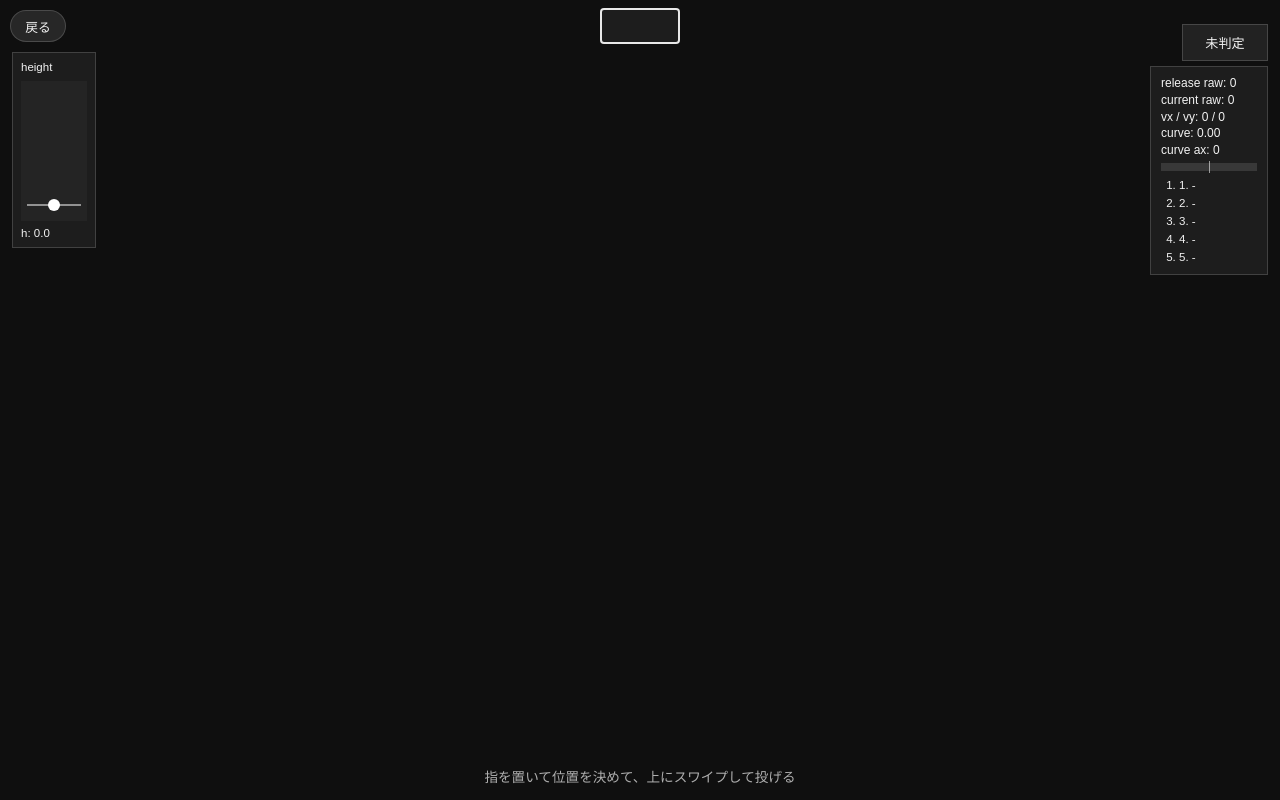
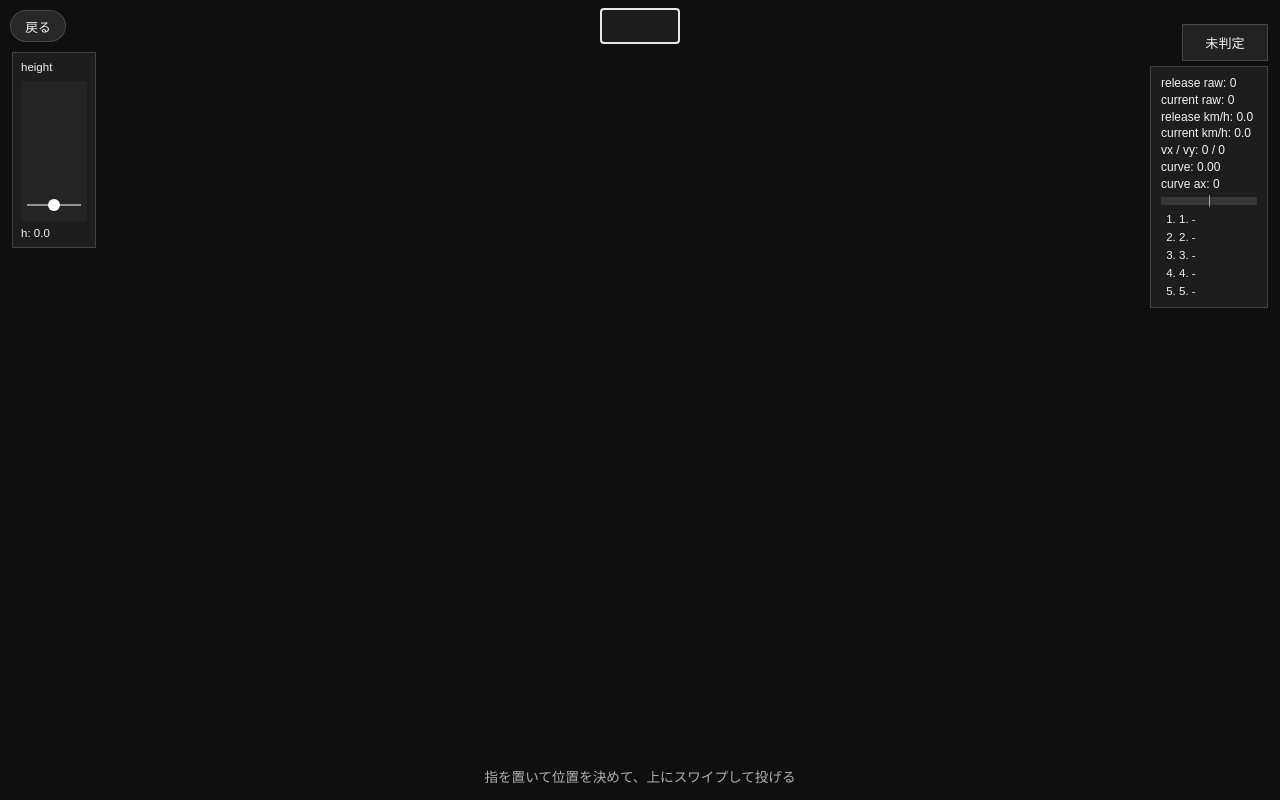
Before and after one commit to tomosud/baseBall, a plain HTML site: page index.html in a window 1280 px wide. Both pictures are taken after a click on the button "投球プロト". Drawn offline with Linux system fonts and the light colour scheme.

Commit message:
Add km/h debug and halve curve acceleration
Expose release/current speeds in km/h in the debug panel by adding two new DOM elements and element refs, and populate them in updateDebug using the (speed / 2500 * 100) conversion. Also reduce physics.curveMaxAcceleration from 1300 to 650 to soften curve acceleration. Changes in index.html and app.js.

```diff
--- a/app.js
+++ b/app.js
@@ -40,6 +40,8 @@ const elements = {
   pitchCall: document.getElementById("pitchCall"),
   debugReleaseSpeed: document.getElementById("debugReleaseSpeed"),
   debugCurrentSpeed: document.getElementById("debugCurrentSpeed"),
+  debugReleaseKmh: document.getElementById("debugReleaseKmh"),
+  debugCurrentKmh: document.getElementById("debugCurrentKmh"),
   debugVelocity: document.getElementById("debugVelocity"),
   debugCurve: document.getElementById("debugCurve"),
   debugCurveAcceleration: document.getElementById("debugCurveAcceleration"),
@@ -68,7 +70,7 @@ const physics = {
   rollDragPerSecond: 2.6,
   rollStopSpeed: 8,
   rollTopBand: 56,
-  curveMaxAcceleration: 1300,
+  curveMaxAcceleration: 650,
   curveMinDuration: 0.22,
   curveMaxDuration: 1.25,
   curveSpeedReference: 700,
@@ -198,6 +200,8 @@ function updateCurveDebug(curve) {
 function updateDebug() {
   elements.debugReleaseSpeed.textContent = state.lastReleaseSpeed.toFixed(0);
   elements.debugCurrentSpeed.textContent = state.currentSpeed.toFixed(0);
+  elements.debugReleaseKmh.textContent = ((state.lastReleaseSpeed / 2500) * 100).toFixed(1);
+  elements.debugCurrentKmh.textContent = ((state.currentSpeed / 2500) * 100).toFixed(1);
   elements.debugVelocity.textContent = `${state.velocityX.toFixed(0)} / ${state.velocityY.toFixed(0)}`;
   updateCurveDebug(state.releaseCurve);
   const historyItems = Array.from({ length: 5 }, (_, index) => state.speedHistory[index] ?? null);
--- a/index.html
+++ b/index.html
@@ -30,6 +30,8 @@
         <div class="debug-panel" aria-live="polite">
           <p>release raw: <span id="debugReleaseSpeed">0</span></p>
           <p>current raw: <span id="debugCurrentSpeed">0</span></p>
+          <p>release km/h: <span id="debugReleaseKmh">0</span></p>
+          <p>current km/h: <span id="debugCurrentKmh">0</span></p>
           <p>vx / vy: <span id="debugVelocity">0 / 0</span></p>
           <p>curve: <span id="debugCurve">0.00</span></p>
           <p>curve ax: <span id="debugCurveAcceleration">0</span></p>
```
